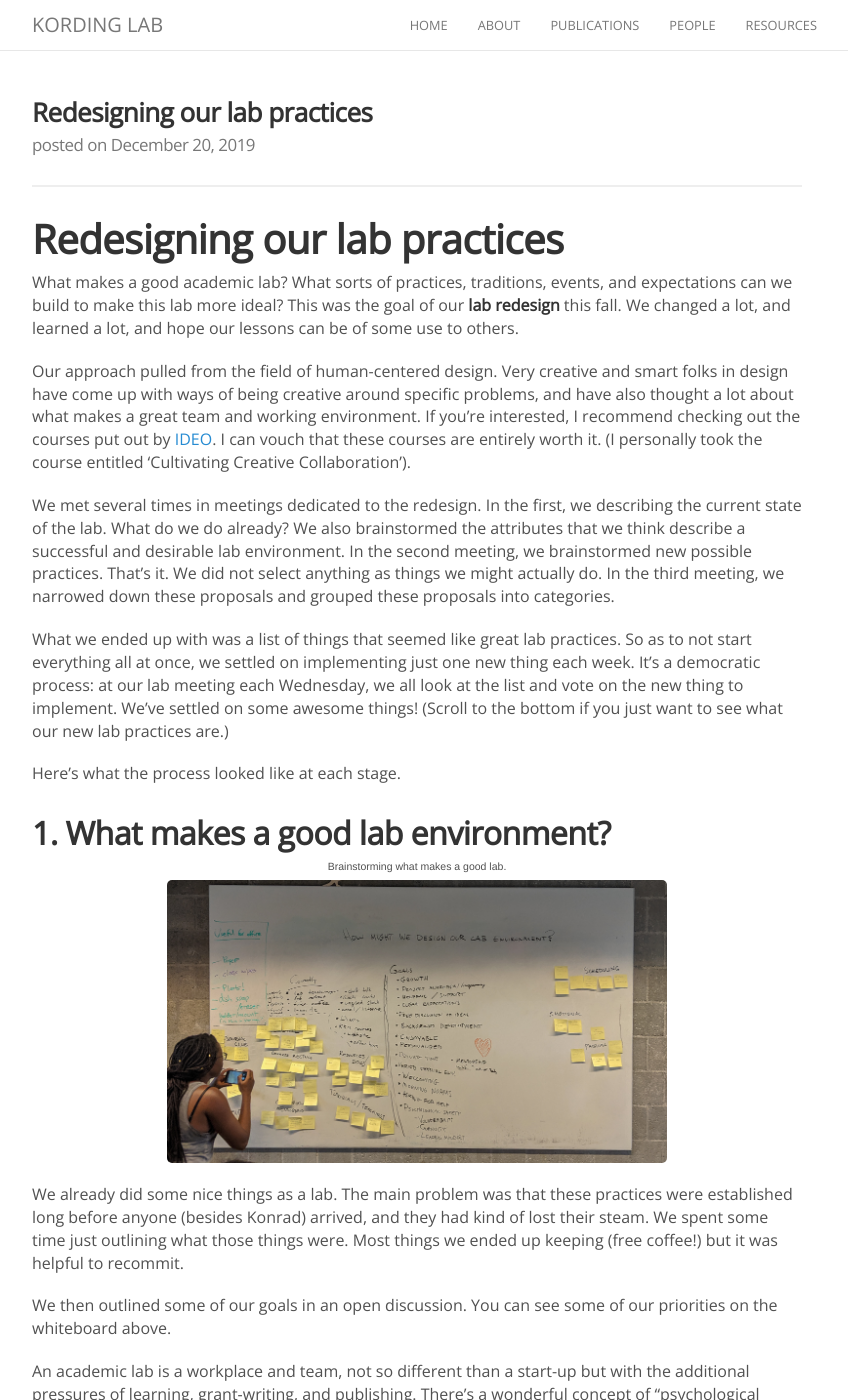
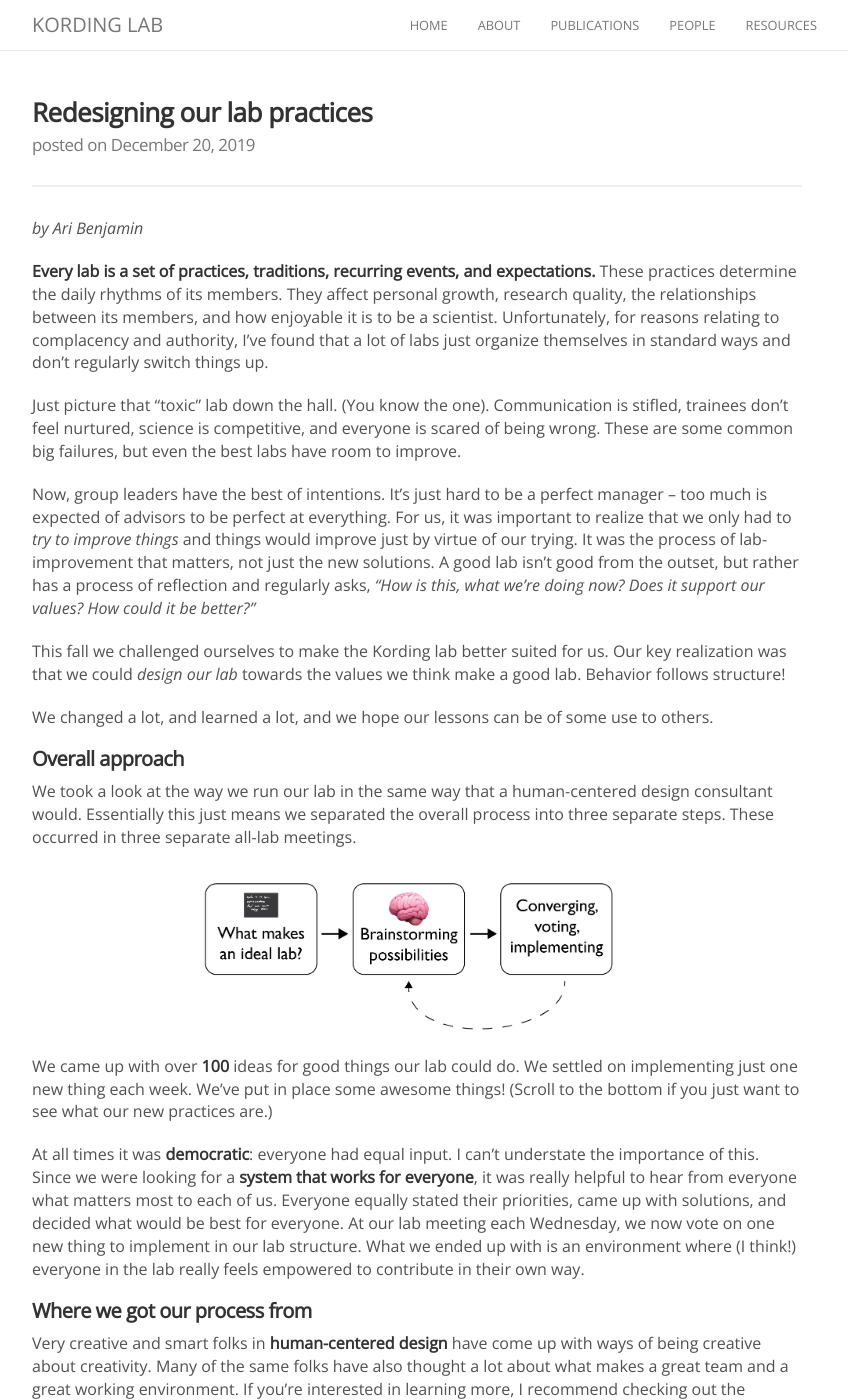
Before and after one commit to KordingLab/KordingLab.github.io, a Jekyll site: the page built from _posts/2019-12-20-lab-redesign.md, in a window 1280 px wide and 1400 px high. Shown: the whole window, without its empty margins (223-1071 px from the left). Built offline with Jekyll 4.4.1, drawn with Linux system fonts in a browser that asks for light colours; nearby versions of some CDN libraries; comment, search, counter and statistics services are not loaded; some of the changed text lies outside the part shown.

Commit message:
blog post on redesign; images

```diff
--- a/_posts/2019-12-20-lab-redesign.md
+++ b/_posts/2019-12-20-lab-redesign.md
@@ -3,107 +3,190 @@ title: Redesigning our lab practices
 description: The 'design process' works really well for creating a good culture
 categories: blog
 ---
+*by Ari Benjamin*
 
-# Redesigning our lab practices
+**Every lab is a set of practices, traditions, recurring events, and expectations.**
+These practices determine the daily rhythms of its members.
+They affect personal growth, research quality, the relationships between its members,
+and how enjoyable it is to be a scientist.
+Unfortunately, for reasons relating to complacency and authority, I've found that a lot of labs
+just organize themselves in standard ways and don't regularly switch things up.
 
-What makes a good academic lab? What sorts of practices, traditions, events, and expectations
-can we build to make this lab more ideal? This was the goal of our **lab redesign**
-this fall. We changed a lot, and learned a lot, and hope our lessons can be of some use to others.
+Just picture that "toxic" lab down the hall. (You know the one). Communication is stifled,
+trainees don't feel nurtured, science is competitive, and everyone is scared
+of being wrong. These are some common big failures, but even the best labs
+have room to improve.
 
-Our approach pulled from the field of human-centered design. Very creative and smart
-folks in design have come up with ways of being creative around specific problems,
-and have also thought a lot about what makes a great team and working environment.
-If you're interested, I recommend checking out the courses put out by [IDEO](https://www.ideou.com/).
-I can vouch that these courses are entirely worth it. (I personally took the course entitled 'Cultivating Creative Collaboration').
+Now, group leaders have the best of intentions. It's just hard to be a perfect
+manager – too much is expected of advisors to be perfect at everything. For us,
+it was important to realize that we only had to *try to improve things* and things
+would improve just by virtue of our trying. It was the process of lab-improvement
+that matters, not just the new solutions.
+A good lab isn't good from the outset, but rather has a process of reflection and
+regularly asks, *"How
+is this, what we're doing now? Does it support our values? How could it be better?"*
 
-We met several times in meetings dedicated to the redesign. In the first,
-we describing the current state of the lab. What do we do already?
-We also brainstormed the attributes that we think describe a successful and desirable
-lab environment. In the second meeting, we brainstormed new possible practices. That's it.
-We did not select anything as things we might actually do. In the third meeting,
-we narrowed down these proposals and grouped these proposals into categories.
+This fall we challenged ourselves to make the Kording lab better suited for us.
+Our key realization was that we could *design our lab* towards the values we think
+make a good lab. Behavior follows structure!
 
-What we ended up with was a list of things that seemed like great lab practices.
-So as to not start everything all at once, we settled on implementing just one new
-thing each week. It's a democratic process: at our lab meeting each Wednesday,
-we all look at the list and vote on the new thing to implement. We've settled on
-some awesome things! (Scroll to the bottom if you just want to see what our new
-  lab practices are.)
+We changed a lot, and learned a lot,
+and we hope our lessons can be of some use to others.
+
+##### Overall approach
+
+We took a look at the way we run our lab in the same way that a human-centered design
+consultant would. Essentially this just means we separated the overall process
+into three separate steps. These occurred in three separate all-lab meetings.
+
+
+
+<figure><center>
+  <img width="500" src="{{site.baseurl}}/images/post/lab_redesign/overall_schem-01.png" data-action="zoom">
+</center></figure>
+
+We came up with over **100** ideas for good things our lab could do.
+We settled on implementing just one new
+thing each week. We've put in place
+some awesome things!
+(Scroll to the bottom if you just want to see what our new practices are.)
+
+At all times it was **democratic**: everyone had equal input. I can't understate the importance
+of this. Since we were looking for a **system that works for everyone**, it was
+really helpful to hear from everyone what matters most to each of us.
+Everyone equally stated their priorities, came up with solutions, and decided
+what would be best for everyone.
+At our lab meeting each Wednesday, we now vote on one new thing to implement in
+our lab structure. What we ended up with is an environment where (I think!) everyone
+in the lab really feels empowered to contribute in their own way.
+
+###### Where we got our process from
+
+Very creative and smart folks in **human-centered design** have come up with ways of
+being creative about creativity.
+Many of the same folks have also thought a lot about what makes a great team and
+a great working environment.
+If you're interested in learning more,
+I recommend checking out the courses put out by [IDEO](https://www.ideou.com/).
+I can vouch that these courses are entirely worth it.
+(I personally took the course entitled 'Cultivating Creative Collaboration').
+
+###### How Konrad got involved
+
+We were really lucky to have
+an advisor with an open mind to new possibilities. The entire process was led by labmembers,
+and Konrad even stepped out at various points in the process when he felt his
+presence would stifle suggestions, conversation, or disagreement. It ended up
+being really useful that everyone in the lab felt so empowered, even new members
+and rotating students. Our process won't work for all labs, I'm sure, but
+usually the reason trainees won't speak up or act to improve their situation is
+that they feel intimidated by their advisor.
 
 Here's what the process looked like at each stage.
 
-## 1. What makes a good lab environment?
+
+### Stage 1. What makes a good lab environment?
 
 <figure><center>
-  <sup>Brainstorming what makes a good lab.</sup>
-  <img width="500" src="{{site.baseurl}}/images/post/lab_redesign/stage1.jpg" data-action="zoom">
+  <img width="500" src="{{site.baseurl}}/images/post/lab_redesign/stage1_callout-01.png" data-action="zoom">
 </center></figure>
 
-We already did some nice things as a lab. The main problem was that these practices
-were established long before anyone (besides Konrad) arrived, and they had kind
-of lost their steam. We spent some time just outlining what those things were.
-Most things we ended up keeping (free coffee!) but it was helpful to recommit.
+**Our lab practices were established long before anyone (besides Konrad) had arrived.**
+In our first session, we spent some time just outlining what those things were.
+We don't have weekly lab meetings, unlike a lot of labs. Instead, we largely met
+spontaneously and individually about our research. We also had weekly "lab teachings"
+in which one lab member would teach everyone about some concept they found interesting.
+We ended up keeping most of these practices (*free coffee!*) but it was helpful to recommit.
 
-We then outlined some of our goals in an open discussion. You can see some of our priorities
-on the whiteboard above.
+We then outlined some of our goals in an open discussion. What should a lab be?
+How should people feel while a part of it? One of us stood at the whiteboard
+and put down what people said. You can see some of our priorities above.
 
-An academic lab is a workplace and team, not so different than a start-up but with the additional
-pressures of learning, grant-writing, and publishing. There's a wonderful concept of "psychological safety"
-that any manager (or PI) should aim for. When an environment promotes psychological
-safety, it promotes 1) a learning mindset (in which it is OK to make mistakes),
-2) a curious mindset (in which people are curious of everyone's thoughts. PIs, looking at you!)
-3) a vulnerable mindset (in which people feel welcomed to express their shortcomings).
+Out of the values that came out of that discussion,
+I want to single out the concept of *"psychological safety"*. (You can Google that one
+and jump right into the management consulting world.) Any manager (or PI) should
+strive for this. When an environment promotes psychological
+safety, it promotes:
+0. A learning mindset (in which it is OK to make mistakes),
+0. A curious mindset (in which people are curious of everyone's thoughts.
+0. A vulnerable mindset (in which people feel welcomed to express their shortcomings).
 
+Once everyone had their say, the next step was to actually design towards what
+we just established as our collective goals. The central idea here is that behavior
+doesn't just come about spontaneously. Recurring practices (like lab meetings) are
+essential. But what should they be?
 
-## 2. How might we design our lab environment? Diverging & Brainstorming
+### Stage 2: How might we design our lab environment?
 
-The design process (or IDEO's version of it) separates the process of coming up with
-new ideas into two phases. **1) Diverging** and **2) Converging**. By first brainstorming
-ideas without selecting among them, you encourage more creativity and diversity
-among ideas. It avoids the failure mode of just running with the first good idea.
+<figure><center>
+  <img width="500" src="{{site.baseurl}}/images/post/lab_redesign/converge-diverge-01.png" data-action="zoom">
+</center></figure>
 
-In this first stage, we spent 5 minutes in silence writing ideas onto post-its.
-(I highly recommend the post-it approach as opposed to hand-raising or open discussion.
-Our best ideas came out from that silence. It's efficient and gets ideas equally from everyone).
-IDEO folks will tell you that post-its also allow the idea's originator to detach
+#### Diverging & Brainstorming
+
+"Coming up with ideas" sounds organic, but it's helpful to be systematic about it.
+We had two phases: **1) Diverging** and **2) Converging**. In the "diverging"
+stage, the goal was to come up with as many and as diverse ideas as possible. We
+saved any critical thought ("that won't work because...") until the "converging"
+phase. By brainstorming
+ideas without critiquing them at the same time, you can encourage creativity and diversity.
+People feel encouraged to try things out without risk of being shut down.
+This process also avoids the failure mode of running with the first good idea;
+the best ideas usually come later.
+
+**We spent 5 minutes in silence writing ideas onto post-its.**
+I highly recommend the post-it approach as opposed to hand-raising or open discussion.
+Our best ideas came out from that silence. It's efficient and gets ideas equally from everyone.
+IDEO folks will also tell you that post-its allow the idea's originator to detach
 themself from their own ideas.
 
 After a few rounds of post-its and idea presentations, we had over 100 ideas of
 awesome-sounding lab practices.
 
-## 3. Converging
+#### Converging
 
 We wanted to ensure that the process was democratic throughout. (This is all about
 creating a lab environment that everyone feels they own, after all.)
 Since voting on 100 things is a lot, we took another trick from IDEO's book
-and did *parallel voting*. Everyone had ~5 votes in each of several categories,
-and in a mad dash we voted on everything and then dropped the 1/2 of ideas with
+and *voted in parallel*. Everyone had several votes in each of several categories,
+and in a mad dash we voted on everything and then dropped the half of ideas with
 the least votes.
 
 <figure><center>
   <sup>Our shared google sheet for voting on ideas.</sup>
-  <img width="500" src="{{site.baseurl}}/images/post/lab_redesign/voting.jpg" data-action="zoom">
+  <img width="700" src="{{site.baseurl}}/images/post/lab_redesign/voting.png" data-action="zoom">
 </center></figure>
 
-## 4. A continued process of weekly voting.
+### Stage 3: A continued process of weekly voting.
 
 Instead of deciding right away what the full list of new practices will be, we
-decided to take it slow and choose a new thing one at a time. This is now what
-we've been doing every week of the fall. In the first 10 minutes of lab meetings
-(or rather, lab teachings), we nominate a few possibilites from the list, then
-do a show of hands. Then – ta da! – we have a new lab practice.
+took it slow and chose things one at a time, once per week. We did this weekly
+all through the fall. In the first 10 minutes of lab meetings
+(or rather, lab teachings), we nominate a few possibilities from the list.
+Everyone votes for their favorite, and the option with the most votes takes it.
+Then – ta da! – we have a new lab practice.
 
-## 5. Every new practice has a czar
+##### Every new practice has a czar
 
 When we decide on a new practice, we also nominate a person to be in charge of
 bringing it into being and ensuring it continues to happen. We found this to be
-enormously helpful. The czars rotate once a semester so people don't get burnt out.
+enormously helpful. The czars rotate once a semester so people don't get burned out.
 
-## 5. Overall takeaways
+### 5. Overall takeaways
 
+More than anything else, I'd say the democratic aspect of this process helped
+the most.
+A lot of standard practices – and things we already did – actually work quite
+well. The problem is that when they don't have 100% buy-in, these practices tend
+to grow less helpful. Now everyone feels like they've *decided* to be doing them,
+we've really amped up our collective effort.
 
+It's been fun to be creative with this. I'm proud of some of the changes we made.
+We're more social as a lab, more supportive, and I think the high morale is going
+to be self-sustaining.
 
-## 6. Our current list of practices
+---
+### Our current list of practices
 
 Our practices generally fall into the categories of *physical environment, scheduling,
 orientation, social, research communication, mentorship, documentation, and resources.*
@@ -113,9 +196,17 @@ of their interest. It cannot be updates on their current research. This is a lon
 Kording lab practice. http://kordinglab.com/2018/08/29/upcoming-lab-teaching.html
 0. **1-on-1's**: Every member of the lab is required to sit down with every other
 member of the lab and discuss their work for an hour. Refreshes once a semester.
-0. **Physical environment**: We now have 1) little magnetic pandas that are used
-to indicate if you would like not to be bothered, 2) yoga mats, 3) a hammock,
-4) a hangboard, 5) plants, 6) a tea kettle, and 7) espresso machine and free coffee.
+0. **Physical environment**: We now have
+- little magnetic pandas that are used
+to indicate if you would like not to be bothered (see pic)
+-  yoga mats
+-  a hammock
+<img width="200" style="transform:rotate(90deg); float: right" src="{{site.baseurl}}/images/post/lab_redesign/pandas/20191122_182635.jpg" data-action="zoom">
+- a hangboard
+- plants
+- a tea kettle
+- an espresso machine and free coffee
+
 0. **Tea talks**: The tea czar makes tea, and someone gives a 10 minute talk about anything.
 Usually someone talks about an idea they're working on in their research. This happens weekly.
 0. **Monday morning donuts**: Our lab is not an early-morning lab. Some of us need
```
Also changed, not shown: _posts/2018-08-29-upcoming-lab-teaching.md (+1 -1 lines), about.md (+12 -4 lines), images/post/lab_redesign/converge-diverge-01.png (added), images/post/lab_redesign/overall_schem-01.png (added), 2 other files.
